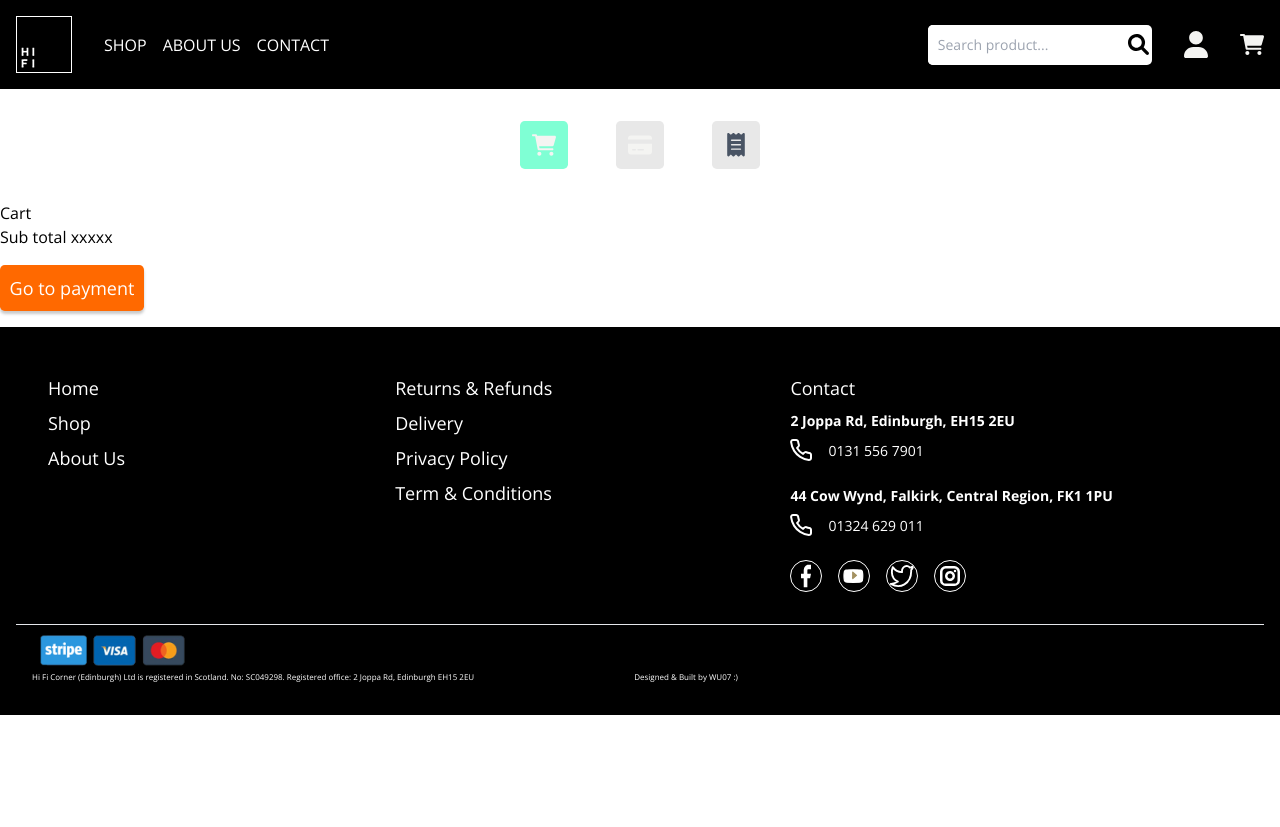
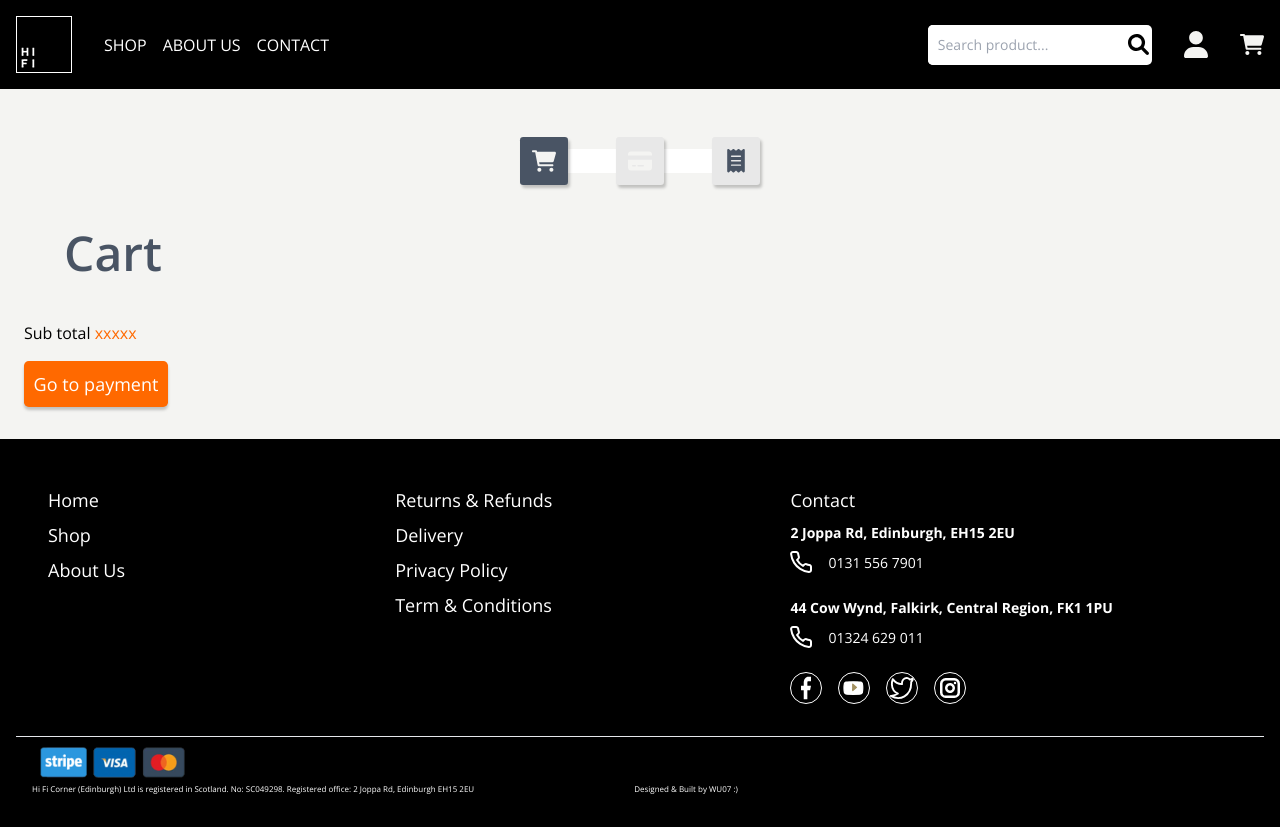
Before and after one commit to TeitoShiota/hifi-corner, a Next.js app: page /cart in a window 1280 px wide. Before the commit the page ends 800 px from the top, so only its background shows below. Built offline with nearby package versions, Linux system fonts and the light colour scheme.

Commit message:
Added a line behind the cart bar and some styling.

```diff
--- a/src/app/cart/page.tsx
+++ b/src/app/cart/page.tsx
@@ -1,16 +1,17 @@
 import PrimaryButton from "@/components/Buttons/PrimaryButton"
 import CartProgressBar from "@/containers/Cart/CartProgressBar"
 
+import '@/styles/subPage.scss'
 
 export default function Cart() {
 
     return (
-        <main>
+        <main className="pageMain">
             <CartProgressBar />
 
             <h1>Cart</h1>
 
-            <p>Sub total <span>xxxxx</span></p>
+            <p>Sub total <span className="orange">xxxxx</span></p>
             <PrimaryButton text='Go to payment'/>    {/* link='checkout' /> */}
 
         </main>
--- a/src/app/products/page.tsx
+++ b/src/app/products/page.tsx
@@ -2,10 +2,11 @@ import ProductList from "@/containers/Products/ProductList";
 import ProductsSortBy from "@/containers/Products/ProductsSortBy";
 
 import '@/containers/Products/ProductsSortBy/products-sort-by.scss';
+import '@/styles/subPage.scss';
 
 export default function ProductsPage() {
     return (
-        <main>
+        <main className="pageMain">
             <h1>PRODUCTS</h1>
             <div className="products-page">
                 <section className="products-sort">
--- a/src/components/Cart/CartProgressBox/cart-progress-box.scss
+++ b/src/components/Cart/CartProgressBox/cart-progress-box.scss
@@ -7,14 +7,17 @@
     width: 3rem;
     height: 3rem;
     background-color: $hifi_medium_grey;
-    border-radius: 0.3rem;
+    border-radius: 0.2rem;
+    box-shadow: 0px 0px 0px 0px rgba(0, 0, 0, 0.2), 2px 3px 3px 0px rgba(0, 0, 0, 0.213);
+
+    padding: 0 clamp(0.25rem, 4dvw, 0.75rem);
 
     img{
-        width: 1.5rem;
-        height: 1.5rem;
+        width: clamp(1rem, 10dvw, 1.5rem);
+        height: clamp(1rem, 10dvw, 1.5rem);
     }
     &[data-highlighted='active']{
-        background-color: aquamarine;
+        background-color: $hifi_dark_grey;
 
     }
 
--- a/src/containers/Cart/CartProgressBar/cart-progress-bar.scss
+++ b/src/containers/Cart/CartProgressBar/cart-progress-bar.scss
@@ -1,19 +1,25 @@
 @import '@/styles/color_variables.scss';
 
 .cart-progress-bar{
-    padding: 2rem 0rem;
-    width: 100%;
     display: flex;
     justify-content: center;
-    gap: 3rem;
+    align-items: center;
+
+    gap: clamp(1rem, 10dvw, 3rem);;
+
+    width: 100%;
+    padding: 2rem 0rem;
+
+    .cart-progress-box{
+        z-index: 1;
+    }
 }
 
 .cart-progress-line{
     position: absolute;
-    top: 0;
-    left: 0;
-    width: 100%;
-    height: 13rem;
-    // background-color: red;
-    z-index: -1;
+
+    width: clamp(8rem, 60dvw, 15rem);
+    height: 1.5rem;
+    margin: 0;
+    background-color: $hifi_white;
 }
--- a/src/containers/Cart/CartProgressBar/index.tsx
+++ b/src/containers/Cart/CartProgressBar/index.tsx
@@ -4,11 +4,13 @@ import './cart-progress-bar.scss';
 
 export default function CartProgressBar() {
     return (
-        <section className='cart-progress-bar'>
-            <CartProgressBox type="cart" highlight/>
-            <CartProgressBox type="card"/>
-            <CartProgressBox type="Receipt"/>
+        <>
+            <div className='cart-progress-bar'>
             <div className="cart-progress-line"></div>
-        </section>
+                <CartProgressBox type="cart" highlight/>
+                <CartProgressBox type="card"/>
+                <CartProgressBox type="Receipt"/>
+            </div>
+        </>
     )
 }
--- a/src/containers/Products/ProductsSortBy/products-sort-by.scss
+++ b/src/containers/Products/ProductsSortBy/products-sort-by.scss
@@ -1,15 +1,5 @@
 @import '@/styles/color_variables.scss';
 @import '@/styles/font_variables.scss';
-
-h1{
-    width: clamp(25rem, 90vw, 80rem);
-    font-size: $heading-l;
-    padding-bottom: 2rem;
-    color: $hifi_dark_grey;
-    font-weight: 600;
-}
-
-
 
 .products-page{
     display: flex;
```
